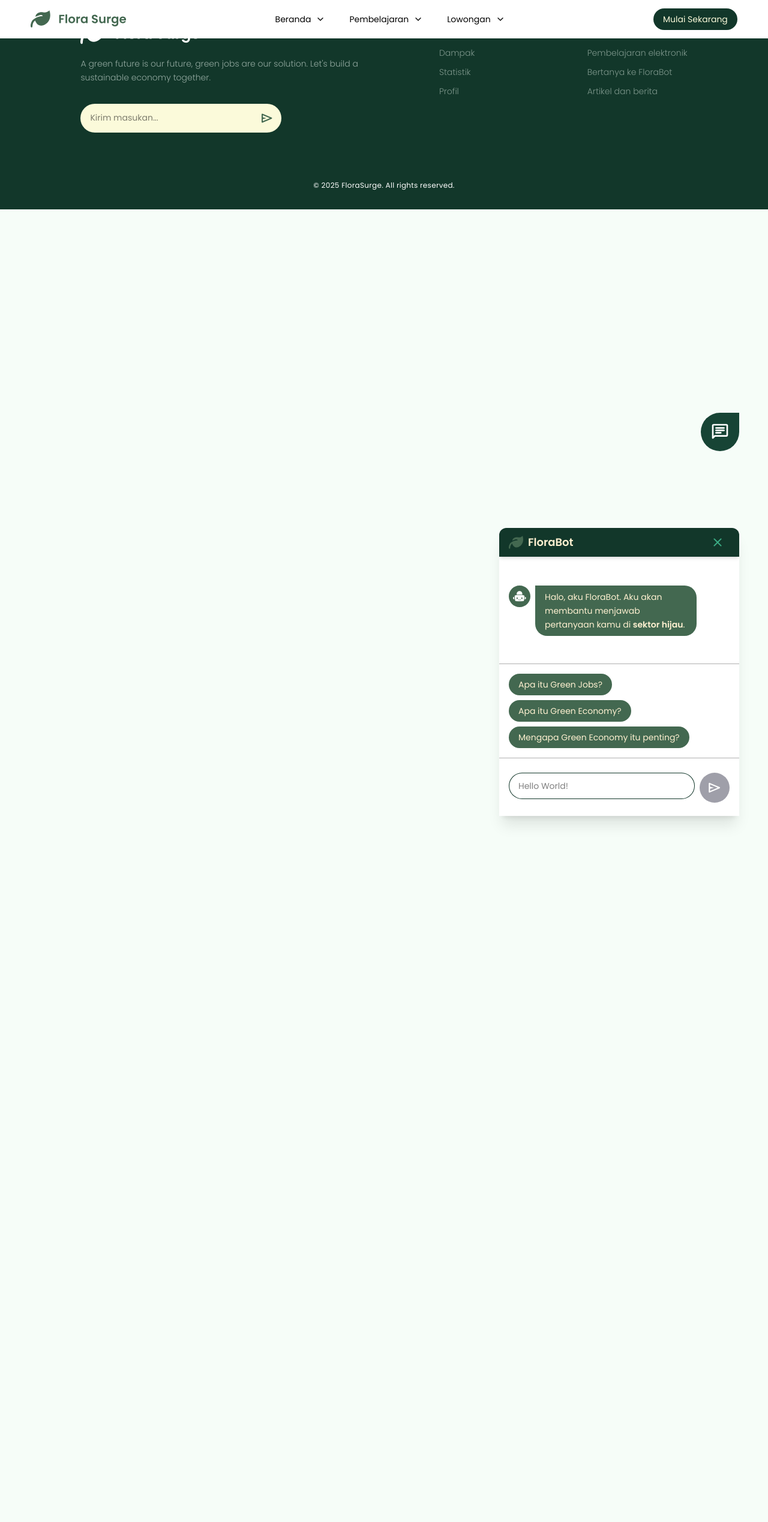
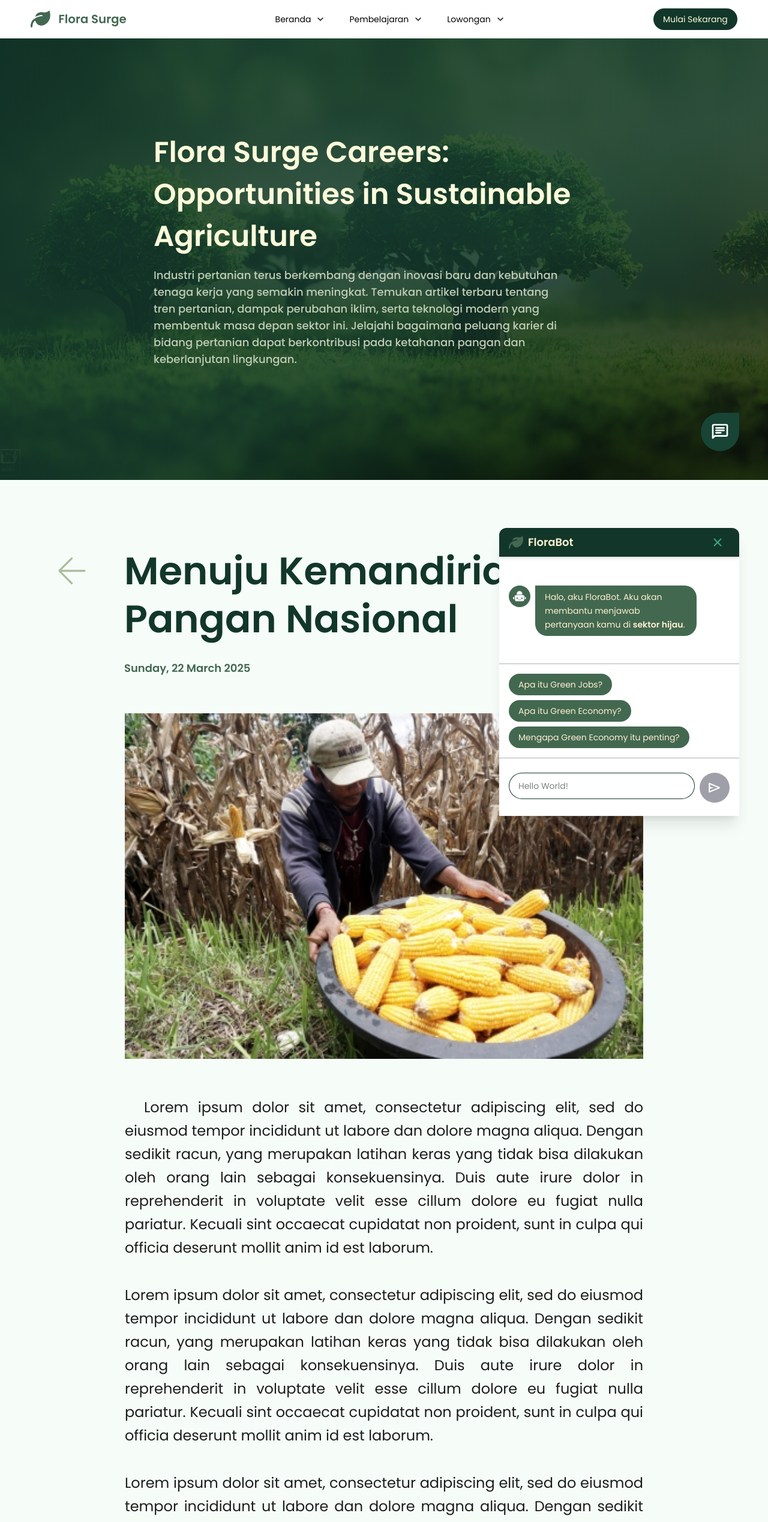
Before and after one commit to AmirHamzah-1Fz/flora-surge, a React (Vite) app: page /detailArticle/1 in a window 1280 px wide. Shown: the top 2537 px of the page at 60% size. Before the commit the page ends 800 px from the top, so only its background shows below. Built offline with nearby package versions, Linux system fonts and the light colour scheme.

Commit message:
feat: detail article (#76)
Co-authored-by: alanabyan <alanabyan4@gmail.com>

```diff
--- a/src/App.tsx
+++ b/src/App.tsx
@@ -6,6 +6,7 @@ import Pembelajaran from './pages/Pembelajaran';
 import ArtikelBerita from './pages/ArtikelBerita';
 import JobFinder from './pages/JobFinder';
 import ChatBot from './components/ChatBot';
+import DetailArticle from './components/article/DetailArticle';
 
 function App() {
   return (
@@ -19,6 +20,7 @@ function App() {
           <Route path="/job-finder" element={<JobFinder />} />
           <Route path="/artikel-berita" element={<ArtikelBerita />} />
           <Route path="/artikel-dan-berita" element={<ArtikelBerita />} />
+          <Route path="/detailArticle/:slug" element={<DetailArticle />} />
         </Routes>
       </main>
       <Footer />
--- a/src/components/article/ArticleHero.tsx
+++ b/src/components/article/ArticleHero.tsx
@@ -1,3 +1,4 @@
+import { Link } from 'react-router-dom';
 import Bg from '../../assets/img/green-env.jpg';
 import { articles } from '../../data/Article';
 
@@ -26,9 +27,9 @@ export default function ArticleHero() {
       </div>
       <div className="mt-28 flex flex-col bg-white px-6 md:px-12 lg:px-[6ch]">
         <h2 className="font-semibold max-sm:text-3xl md:text-5xl">Berita Hari Ini</h2>
-        <div className="mt-[5ch] grid w-full grid-rows-3 gap-4 gap-y-[6ch] sm:grid-cols-1 md:grid-cols-2 lg:grid-cols-3">
+        <div className="mt-[5ch] grid w-full grid-rows-2 gap-4 gap-y-[6ch] sm:grid-cols-1 md:grid-cols-2 lg:grid-cols-3">
           {articles.map((article, index: number) => (
-            <div key={index} className="flex w-full flex-col lg:max-w-xl cursor-pointer transition-transform ease-linear duration-200 hover:scale-[102%]">
+            <Link to={`/detailArticle/${article.slug}`} key={index} className="flex w-full flex-col lg:max-w-xl cursor-pointer transition-transform ease-linear duration-200 hover:scale-[102%]">
               <div className="w-full lg:max-h-60">
                 <img src={article.backgroundImage} alt="Background" className="h-full w-full rounded-2xl object-cover" />
               </div>
@@ -42,7 +43,7 @@ export default function ArticleHero() {
                   <span className="">{article.date}</span>
                 </div>
               </div>
-            </div>
+            </Link>
           ))}
         </div>
         <button className="cursor-pointer mx-auto my-20 h-14 w-[18ch] rounded-3xl bg-[#12372A] text-lg font-semibold tracking-wide text-white transition duration-200 ease-in hover:border hover:border-[#12372A] hover:text-black hover:bg-transparent">Berita Lainnya</button>
--- /dev/null
+++ b/src/components/article/DetailArticle.tsx
@@ -0,0 +1,74 @@
+import { Link, useParams } from 'react-router-dom';
+import { articles } from '../../data/Article';
+import Bg from '../../assets/img/green-env.jpg';
+
+export default function DetailArticle() {
+  const { slug } = useParams();
+  const article = articles.find((item) => item.slug === slug);
+
+  if (!article) {
+    return <div>Article tidak ditemukan</div>;
+  }
+
+  return (
+    <section className="w-full">
+      <div className="relative h-screen w-full overflow-hidden">
+        <div className="from-primary/80 absolute -z-[90] w-full bg-gradient-to-br from-60% to-[#000000]/60 max-md:to-[#000000]/20 lg:h-full"></div>
+        <img src={Bg} alt="Background" className="absolute -z-[100] h-full w-full object-cover brightness-[80%]" />
+
+        <div className="mt-4 flex h-full w-full items-center justify-center px-[4%] max-sm:px-[3%]">
+          <div className="text-green3 flex h-auto w-full flex-col items-start justify-start text-left lg:max-w-3xl">
+            <h1 className="text-green-3 text-4xl leading-[70px] font-semibold max-md:leading-normal max-sm:text-3xl md:text-5xl">
+              Flora Surge Careers:
+              <br /> Opportunities in Sustainable Agriculture
+            </h1>
+            <p className="mt-4 max-w-[60ch] text-lg font-medium text-[#c0cdb5] max-sm:text-base">
+              Industri pertanian terus berkembang dengan inovasi baru dan kebutuhan tenaga kerja yang semakin meningkat. Temukan artikel terbaru tentang tren pertanian, dampak perubahan iklim, serta teknologi modern yang membentuk masa depan sektor ini. Jelajahi bagaimana peluang karier di bidang
+              pertanian dapat berkontribusi pada ketahanan pangan dan keberlanjutan lingkungan.
+            </p>
+          </div>
+        </div>
+      </div>
+      <div className="mt-28 px-4 sm:px-6 md:px-10 lg:px-20">
+        <div className="flex items-start gap-12">
+          <Link to={'/artikel-dan-berita'} className="shrink-0 cursor-pointer rounded-full transition-all duration-300 ease-in hover:scale-110">
+            <svg xmlns="http://www.w3.org/2000/svg" width="79" height="79" viewBox="0 0 24 24">
+              <path
+                fill="#ADBC9F"
+                d="m6.921 12.5l5.439 5.439q.146.146.153.344q.006.198-.16.363q-.164.16-.353.163q-.188.002-.354-.163l-6.08-6.08q-.131-.132-.184-.268T5.329 12t.053-.298t.184-.267l6.08-6.081q.14-.14.341-.15q.202-.01.367.15q.165.165.165.356q0 .192-.165.357L6.92 11.5H18.5q.214 0 .357.143T19 12t-.143.357t-.357.143z"
+              />
+            </svg>
+          </Link>
+          <div className="flex flex-col gap-y-7">
+            <h1 className="max-w-[718px] text-[32px] leading-tight font-semibold text-[#12372A] sm:text-[40px] md:text-[52px] lg:text-[64px]">{article.title}</h1>
+            <p className="text-sm font-semibold text-[#436850] sm:text-base md:text-lg">{article.date}</p>
+          </div>
+        </div>
+
+        <div className="mt-[3.8rem] mb-[10rem] flex h-full w-full flex-col px-4 sm:px-8 md:px-16 lg:px-32">
+          <img src={article.backgroundImage} alt="" className="w-full object-cover" />
+          <div className="mt-[3.8rem] w-full text-[#436850]">
+            <div className="mx-auto max-w-[1080px] space-y-10 text-justify text-[#1C1C1C]">
+              <p className="indent-8 text-base leading-relaxed sm:text-lg md:text-xl lg:text-2xl">
+                Lorem ipsum dolor sit amet, consectetur adipiscing elit, sed do eiusmod tempor incididunt ut labore dan dolore magna aliqua. Dengan sedikit racun, yang merupakan latihan keras yang tidak bisa dilakukan oleh orang lain sebagai konsekuensinya. Duis aute irure dolor in reprehenderit in
+                voluptate velit esse cillum dolore eu fugiat nulla pariatur. Kecuali sint occaecat cupidatat non proident, sunt in culpa qui officia deserunt mollit anim id est laborum.
+              </p>
+              <p className="text-base leading-relaxed sm:text-lg md:text-xl lg:text-2xl">
+                Lorem ipsum dolor sit amet, consectetur adipiscing elit, sed do eiusmod tempor incididunt ut labore dan dolore magna aliqua. Dengan sedikit racun, yang merupakan latihan keras yang tidak bisa dilakukan oleh orang lain sebagai konsekuensinya. Duis aute irure dolor in reprehenderit in
+                voluptate velit esse cillum dolore eu fugiat nulla pariatur. Kecuali sint occaecat cupidatat non proident, sunt in culpa qui officia deserunt mollit anim id est laborum.
+              </p>
+              <p className="text-base leading-relaxed sm:text-lg md:text-xl lg:text-2xl">
+                Lorem ipsum dolor sit amet, consectetur adipiscing elit, sed do eiusmod tempor incididunt ut labore dan dolore magna aliqua. Dengan sedikit racun, yang merupakan latihan keras yang tidak bisa dilakukan oleh orang lain sebagai konsekuensinya. Duis aute irure dolor in reprehenderit in
+                voluptate velit esse cillum dolore eu fugiat nulla pariatur. Kecuali sint occaecat cupidatat non proident, sunt in culpa qui officia deserunt mollit anim id est laborum.
+              </p>
+              <p className="text-base leading-relaxed sm:text-lg md:text-xl lg:text-2xl">
+                Lorem ipsum dolor sit amet, consectetur adipiscing elit, sed do eiusmod tempor incididunt ut labore dan dolore magna aliqua. Dengan sedikit racun, yang merupakan latihan keras yang tidak bisa dilakukan oleh orang lain sebagai konsekuensinya. Duis aute irure dolor in reprehenderit in
+                voluptate velit esse cillum dolore eu fugiat nulla pariatur. Kecuali sint occaecat cupidatat non proident, sunt in culpa qui officia deserunt mollit anim id est laborum.
+              </p>
+            </div>
+          </div>
+        </div>
+      </div>
+    </section>
+  );
+}
```
